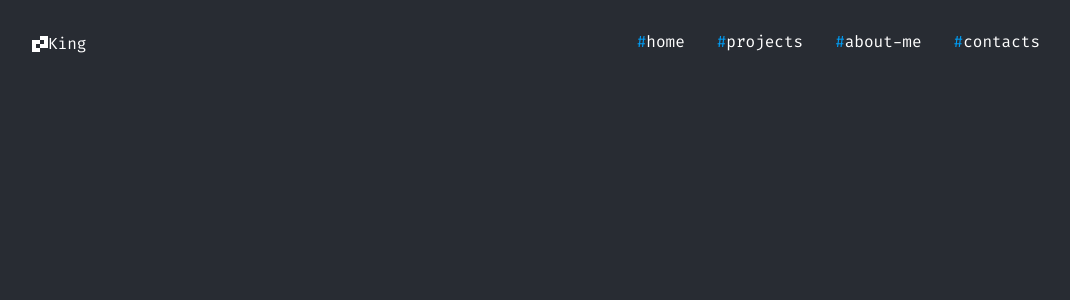
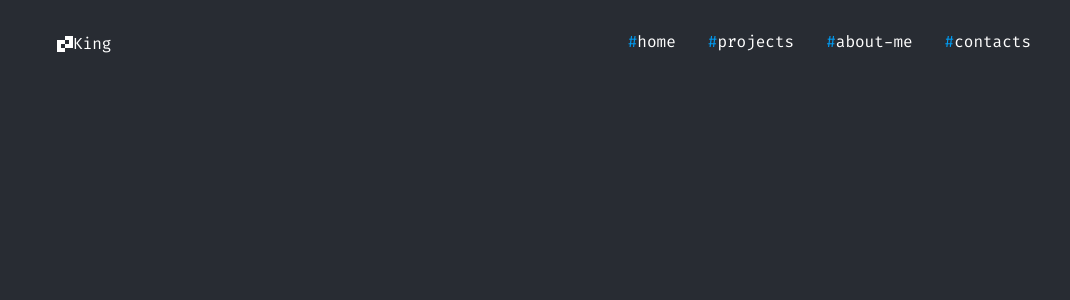
Before and after one commit to Kingdawnage/hobby-site, a React (Create React App) app: page / in a window 1280 px wide. Shown: the top 300 px of the page, without its empty margins (96-1166 px from the left). Built offline with nearby package versions, Linux system fonts and the light colour scheme.

Commit message:
Modified title margins and navbar headings to reflect design

```diff
--- a/src/App.css
+++ b/src/App.css
@@ -3,8 +3,8 @@ body {
 }
 
 .app-content {
-  margin-left: 10%;
-  margin-right: 10%;
+  margin-left: 9%;
+  margin-right: 9%;
 }
 
 .Container {
--- a/src/components/Navbar.tsx
+++ b/src/components/Navbar.tsx
@@ -12,7 +12,7 @@ const Navbar = () => {
             <div className="Nav-3">
                 <span className="hash">#</span><span className="title">about-me</span>
             </div>
-            <div className="Nav-3">
+            <div className="Nav-4">
                 <span className="hash">#</span><span className="title">contacts</span>
             </div>
         </div>
--- a/src/styles/Header.css
+++ b/src/styles/Header.css
@@ -1,5 +1,6 @@
 .header {
     display: flex;
+    margin-left: 3.6%;
 }
 
 @font-face {
--- a/src/styles/Navbar.css
+++ b/src/styles/Navbar.css
@@ -1,5 +1,6 @@
 .Navbar {
     display: flex;
+    margin-right: 3.6%;
 }
 
 @font-face {
@@ -44,5 +45,4 @@
 .Nav-4 {
     align-content: center;
     padding-left: 16px;
-    padding-right: 16px;
 }
```
